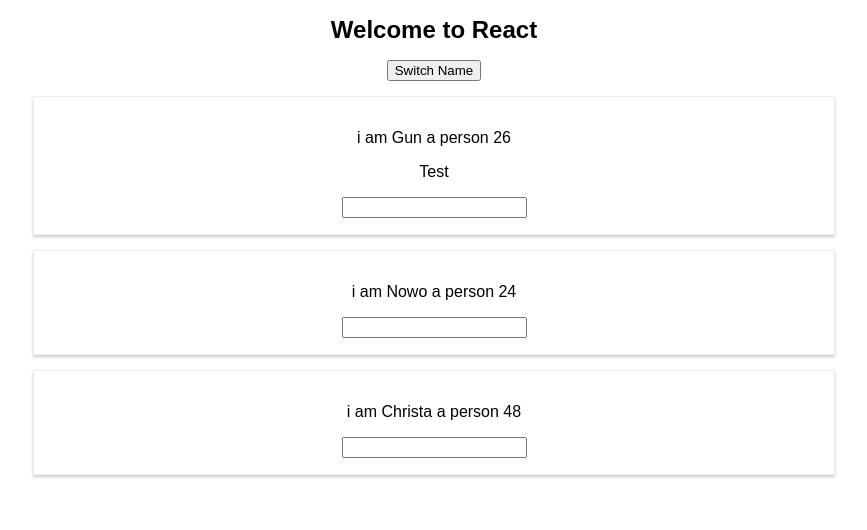
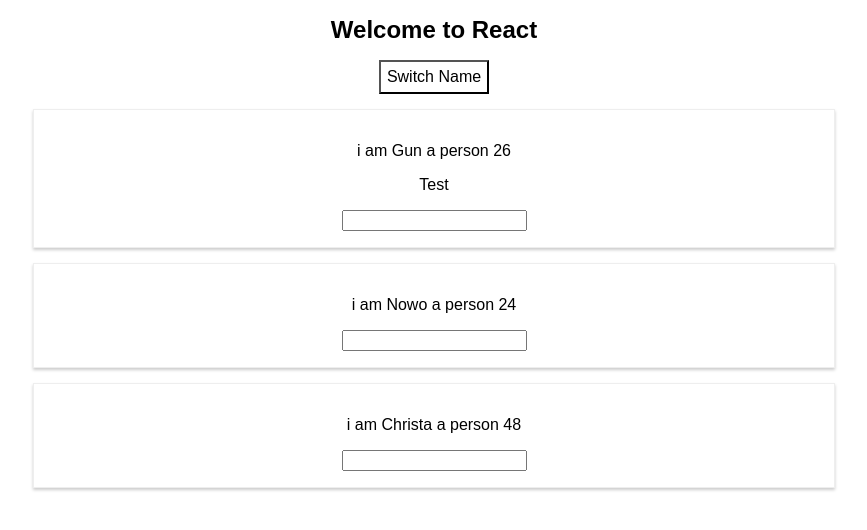
Before and after one commit to gungunfebrianza/Mastering-React, a React (Create React App) app in the folder 3.Basic/intro/: page / in a window 1280 px wide. Shown: the top 530 px of the page, without its empty margins (206-1073 px from the left). Built offline with nearby package versions, Linux system fonts and the light colour scheme.

Commit message:
Using Inline Style

```diff
--- a/3.Basic/intro/src/App.js
+++ b/3.Basic/intro/src/App.js
@@ -33,10 +33,22 @@
   }
 
   render() {
+
+    const buttonstyle = {
+      backgroundColor: 'white',
+      font: 'inherit',
+      border: '1x solid pink',
+      padding: '6px',
+    };
+
     return (
       <div className="App">
         <h1 className="App-title">Welcome to React</h1>
-        <button onClick={this.switchNameHandler.bind(this, 'GGF')}>Switch Name</button>
+        <button
+          style={buttonstyle}
+          onClick={this.switchNameHandler.bind(this, 'GGF')}>
+          Switch Name
+        </button>
         <Person name={this.state.persons[0].name} age={this.state.persons[0].age} >Test</Person>
         <Person
           click={this.switchNameHandler.bind(this, 'Gun Gun Febrianza')}
```
